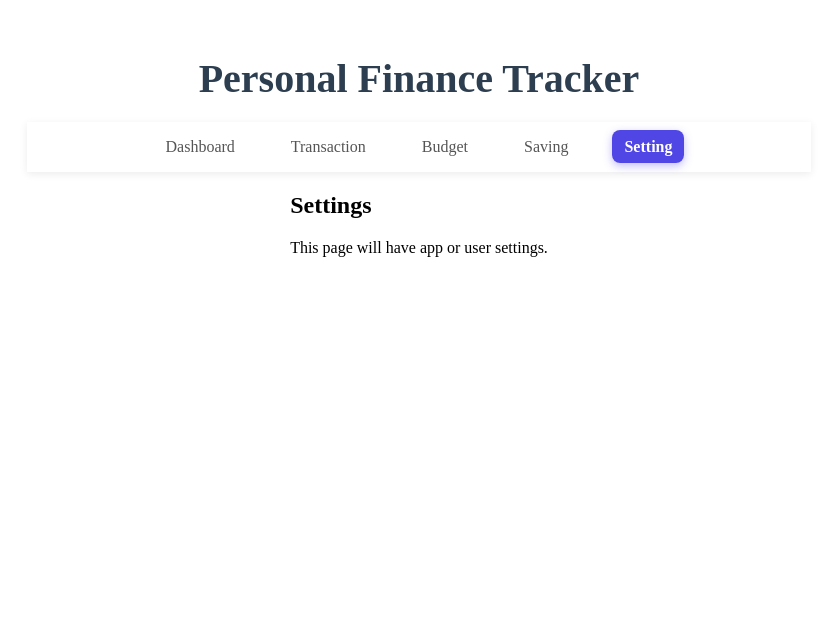
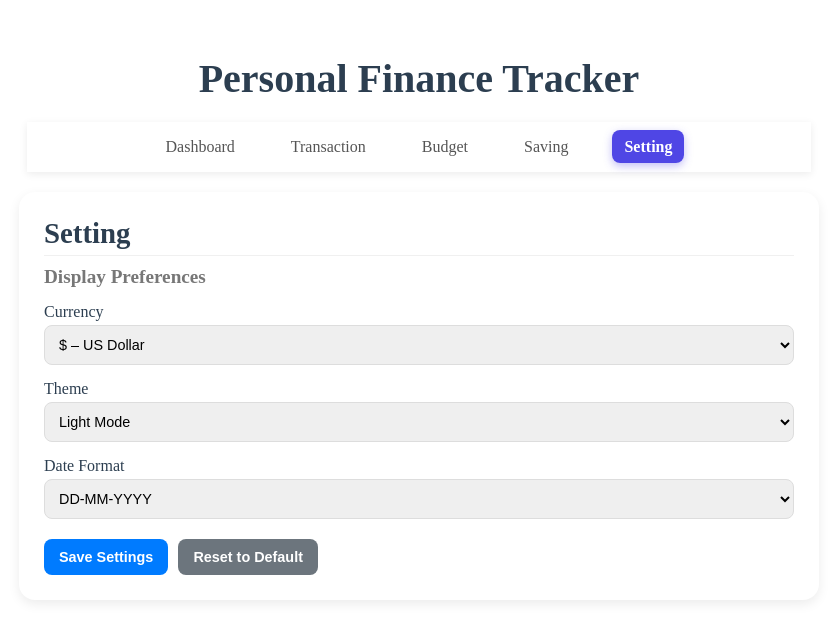
Before and after one commit to misoniwath/personal-finance-tracker, a React (Vite) app: page /setting in a window 1280 px wide. Shown: the top 640 px of the page, without its empty margins (221-1058 px from the left). Built offline with nearby package versions, Linux system fonts and the light colour scheme.

Commit message:
Adding function in setting page

```diff
--- /dev/null
+++ b/src/components/setting/SettingsOptions.css
@@ -0,0 +1,36 @@
+.settings-options {
+  display: flex;
+  flex-direction: column;
+  gap: 15px;
+  margin-bottom: 20px;
+}
+
+.settings-options h3 {
+  font-size: 1.2rem;
+  color: #777;
+  margin: 0;
+}
+
+.settings-field {
+  display: flex;
+  flex-direction: column;
+}
+
+.settings-field label {
+  font-weight: 500;
+  margin-bottom: 4px;
+  color: #2c3e50;
+}
+
+.settings-field select {
+  padding: 10px;
+  border: 1px solid #ddd;
+  border-radius: 8px;
+  font-size: 0.9rem;
+  box-sizing: border-box;
+}
+
+.settings-field select:focus {
+  border-color: #007bff;
+  outline: none;
+}
--- /dev/null
+++ b/src/components/setting/SettingsOptions.jsx
@@ -0,0 +1,39 @@
+
+import React from "react";
+import "./SettingsOptions.css";
+
+export function SettingsOptions({ settings, onChange }) {
+  return (
+    <div className="settings-options">
+      <h3>Display Preferences</h3>
+
+      <div className="settings-field">
+        <label>Currency</label>
+        <select name="currency" value={settings.currency} onChange={onChange}>
+          <option value="$">$ – US Dollar</option>
+          <option value="៛">៛ – Cambodian riel</option>
+          <option value="€">€ – Euro</option>
+          <option value="£">£ – British Pound</option>
+          <option value="¥">¥ – Japanese Yen</option>
+        </select>
+      </div>
+
+      <div className="settings-field">
+        <label>Theme</label>
+        <select name="theme" value={settings.theme} onChange={onChange}>
+          <option value="light">Light Mode</option>
+          <option value="dark">Dark Mode</option>
+        </select>
+      </div>
+
+      <div className="settings-field">
+        <label>Date Format</label>
+        <select name="dateFormat" value={settings.dateFormat} onChange={onChange}>
+          <option value="YYYY-MM-DD">YYYY-MM-DD</option>
+          <option value="DD-MM-YYYY">DD-MM-YYYY</option>
+          <option value="MM-DD-YYYY">MM-DD-YYYY</option>
+        </select>
+      </div>
+    </div>
+  );
+}
--- /dev/null
+++ b/src/pages/Setting.css
@@ -0,0 +1,90 @@
+/* Settings Page CSS*/
+.settings-page {
+  width: 100%;
+  max-width: 800px;
+  margin-top: 20px;
+  background-color: #ffffff;
+  border-radius: 16px;
+  box-shadow: 0 4px 12px rgba(0, 0, 0, 0.08);
+  padding: 25px;
+  box-sizing: border-box;
+}
+
+.settings-header {
+  margin-bottom: 10px;
+  padding-bottom: 5px;
+  border-bottom: 1px solid #f0f0f0;
+}
+
+.settings-header h2 {
+  font-size: 1.8rem;
+  color: #2c3e50;
+  margin: 0;
+}
+
+.settings-buttons {
+  margin-top: 20px;
+}
+
+.settings-action-btn,
+.reset-btn {
+  padding: 10px 15px;
+  font-size: 0.9rem;
+  font-weight: bold;
+  cursor: pointer;
+  border: none;
+  border-radius: 8px;
+  color: white;
+  margin-right: 10px;
+  transition: background-color 0.2s ease;
+}
+
+.settings-message {
+  margin-top: 15px;
+  font-weight: 500;
+  margin-bottom: -10px;
+}
+
+.settings-message.success {
+  color: #2e7d32;
+}
+
+.settings-message.neutral {
+  color: #555555;
+}
+
+.settings-action-btn {
+  background-color: #007bff;
+}
+
+.settings-action-btn:hover {
+  background-color: #0056b3;
+}
+
+.reset-btn {
+  background-color: #6c757d;
+}
+
+.reset-btn:hover {
+  background-color: #565e64;
+}
+
+/* -------- Responsive -------- */
+
+@media (max-width: 600px) {
+  .settings-page {
+    padding: 15px;
+    margin-top: 15px;
+    box-shadow: 0 2px 8px rgba(0, 0, 0, 0.06);
+  }
+
+  .settings-header {
+    margin-bottom: 8px;
+    padding-bottom: 4px;
+  }
+
+  .settings-header h2 {
+    font-size: 1.3rem;
+  }
+
+}
--- a/src/pages/Setting.jsx
+++ b/src/pages/Setting.jsx
@@ -1,10 +1,70 @@
-import React from "react";
+import React, { useState } from "react";
+import { SettingsOptions } from "../components/setting/SettingsOptions";
+import "./Setting.css";
 
 export function Setting() {
+  const [settings, setSettings] = useState({
+    currency: "$",
+    theme: "light",
+    dateFormat: "DD-MM-YYYY",
+  });
+
+  const [saveMessage, setSaveMessage] = useState("");
+
+  const handleChange = (e) => {
+    const { name, value } = e.target;
+    setSettings((prev) => ({
+      ...prev,
+      [name]: value,
+    }));
+  };
+
+  // save settings handler
+  const handleSave = () => {
+    setSaveMessage({ text: "Settings saved successfully!", type: "success" });
+    console.log("Saved settings:", settings);
+
+    // clear the message after a few seconds
+    setTimeout(() => setSaveMessage(""), 3000);
+  };
+
+  // reset settings to default handler
+  const handleReset = () => {
+    setSettings({
+      currency: "$",
+      theme: "light",
+      dateFormat: "DD-MM-YYYY",
+    });
+
+    setSaveMessage({ text: "Settings restored to default.", type: "neutral" });
+    setTimeout(() => setSaveMessage(""), 3000);
+  };
+
+
   return (
-    <div>
-      <h2>Settings</h2>
-      <p>This page will have app or user settings.</p>
+    <div className="settings-page">
+      <div className="settings-header">
+        <h2>Setting</h2>
+      </div>
+
+      {/* settings options */}
+      <SettingsOptions settings={settings} onChange={handleChange} />
+
+      <div className="settings-buttons">
+        <button className="settings-action-btn" onClick={handleSave}>
+          Save Settings
+        </button>
+        <button className="reset-btn" onClick={handleReset}>
+          Reset to Default
+        </button>
+      </div>
+
+      {saveMessage && (
+        <p className={`settings-message ${saveMessage.type}`}>
+          {saveMessage.text}
+        </p>
+      )}
+
     </div>
   );
 }
```
